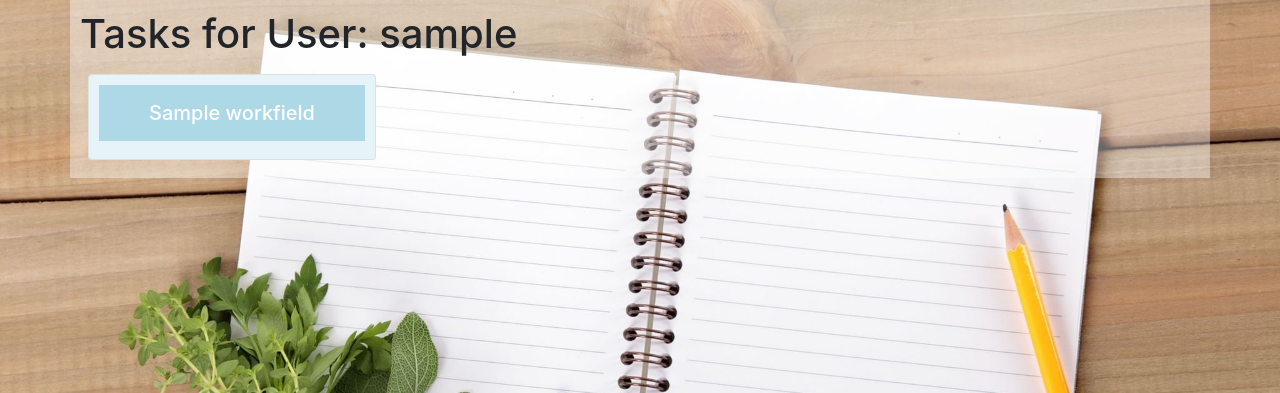
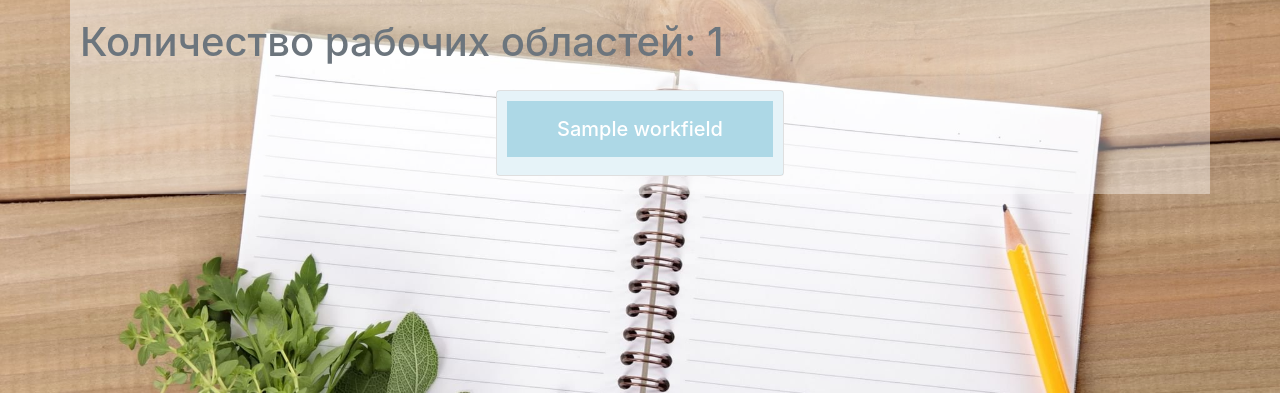
Before and after one commit to LeVzhe/task-manager-django, a Django app: page /tasks/ in a window 1280 px wide. Shown: the part 56-449 px from the top of the page. Run offline with Django 5.2, Linux system fonts and the light colour scheme; a user stored in the database is signed in; tables that the repository leaves empty hold one stand-in row (values such as "Sample post"); grey boxes marked "Sample" are stand-in pictures; some libraries are stand-ins or nearby versions.

Commit message:
fix: some styles changes

```diff
--- a/tasks_app/templates/tasks_app/base.html
+++ b/tasks_app/templates/tasks_app/base.html
@@ -48,6 +48,9 @@
                             <li>
                                 <a class="dropdown-item" href="{% url 'users:profile' user.id %}">Профиль</a>
                             </li>
+                            <li>
+                                <a class="dropdown-item" href="{% url 'tasks:tasks'%}">Ваши поля</a>
+                            </li>
                             {% if user.is_staff %}
                                 <li><a class="dropdown-item" href="{% url "admin:index" %}">Админ-панель</a></li>
                             {% endif %}
--- a/tasks_app/templates/tasks_app/tasks.html
+++ b/tasks_app/templates/tasks_app/tasks.html
@@ -7,12 +7,12 @@
 
 {% block content %}
     <div class="container" style="background-color: rgba(255, 255, 255, 0.4); padding: 10px;">
-        <h1>Tasks for User: {{ request.user.username }}</h1>
-        <div class="d-flex flex-wrap">
+        <h1 class="text-secondary navbar-text">Количество рабочих областей: {{ work_fields.count }}</h1>
+        <div class="d-flex flex-wrap justify-content-center">
             {% for field in work_fields %}
-                <div class="card m-2" style="width: 18rem;">
+                <div class="card m-2" style="width: 18rem;" title="{{ field.description }}">
                     <div class="card-body" style="background-color: rgba(173, 216, 230, 0.3); padding: 10px;">
-                        <h5 class="card-title p-3 mb-2 text-white text-center" style="background-color: rgba(173, 216, 230, 1);">{{ field.work_field.name }}</h5>
+                        <h5 class="card-title p-3 mb-2 text-white text-center" style="background-color: rgba(173, 216, 230, 1);">{{ field.name }}</h5>
                         <!-- Здесь вы можете добавить другие поля, связанные с work_field, для отображения -->
                     </div>
                 </div>
--- a/tasks_app/views.py
+++ b/tasks_app/views.py
@@ -3,8 +3,6 @@ from django.views.generic import ListView
 
 from task_manager.common.views import TitleMixin
 from tasks_app.models import WorkField  # , WorkFieldTask
-
-from users.models import WorkFieldUser
 
 
 class IndexClassView(TitleMixin, TemplateView):
@@ -13,12 +11,14 @@ class IndexClassView(TitleMixin, TemplateView):
 
 
 class TasksListView(TitleMixin, ListView):
-    model = WorkField
     template_name = "tasks_app/tasks.html"
     title = "Task Manager :: Рабочая область"
     context_object_name = "work_fields"
+    ordering = "created_timestamp"
 
     def get_queryset(self):
         current_user = self.request.user
-        queryset = WorkFieldUser.objects.filter(user=current_user)
+        queryset = WorkField.objects.filter(workfielduser__user=current_user).order_by(
+            self.ordering
+        )
         return queryset
```
